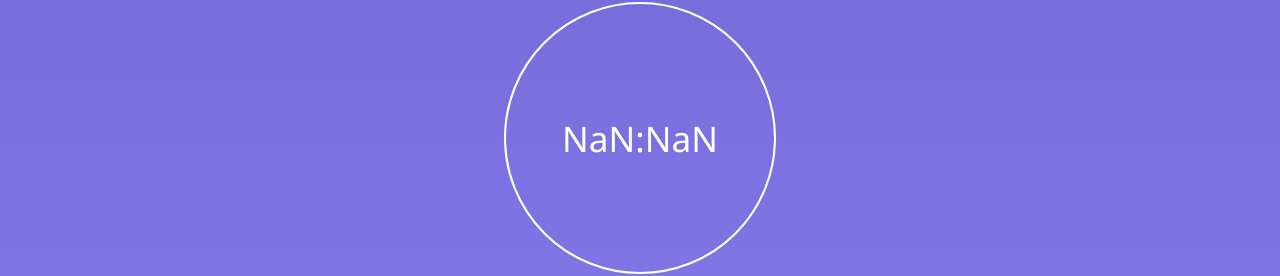
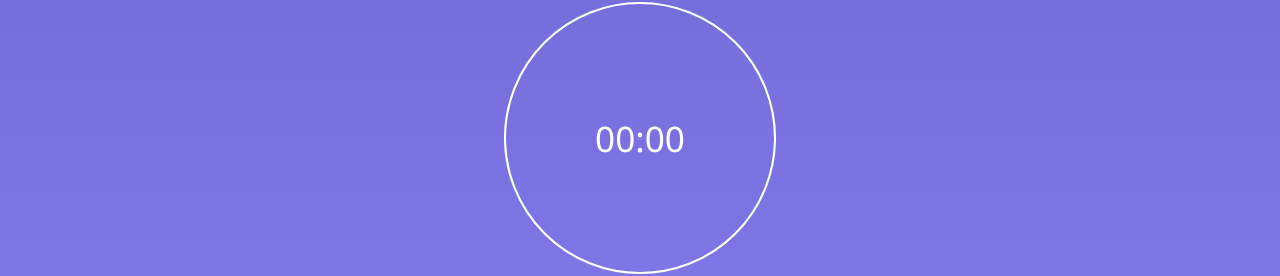
Before and after one commit to naso22/pomodoro-timer, a Vue app in the folder my-project/: page / in a window 1280 px wide. Shown: the part 112-388 px from the top of the page. Built offline with nearby package versions, Linux system fonts and the light colour scheme.

Commit message:
親から子へデータを渡した

```diff
--- a/my-project/src/components/pomorodo/TheTime.vue
+++ b/my-project/src/components/pomorodo/TheTime.vue
@@ -14,7 +14,7 @@
             <span class="time-left-label">{{ timeLeftString }}</span>
         </div>
     </div>
-    <time-control @send-data="handleData"></time-control>
+    <time-control @custom-event="Change"></time-control>
 </template>
 
 <script>
@@ -27,7 +27,10 @@ export default {
         return {
             endTime: new Date().getTime() + 60 * 60000, // 1分後を指定
             timeDiff: 0,
-            timer: null
+            timer: null,
+            limit:0,
+            elapsed:0
+
         };
     },
     methods: {
@@ -36,6 +39,11 @@ export default {
             return String(num).padStart(2, '0');
         },
 
+        Change(timeElapsed, timeLimit) {
+            this.limit = timeElapsed
+            this.elapsed = timeLimit
+
+        }
     },
     computed: {
         // e.g. timeLeft of 100 -> '01:40'
@@ -57,6 +65,7 @@ export default {
             return `${elapsedDash} ${totalLength}`;
         },
     },
+    // Register props to be set from App.vue
 };
 </script>
 
--- a/my-project/src/components/pomorodo/TimeControl.vue
+++ b/my-project/src/components/pomorodo/TimeControl.vue
@@ -12,7 +12,7 @@ export default {
         return{
             timeElapsed:0,
             timerInterval: undefined,
-            timeLimit: 10,
+            timeLimit:10,
         }
     },
     methods:{
@@ -22,8 +22,8 @@ export default {
                 if (++this.timeElapsed === this.timeLimit) {
                     clearInterval(this.timerInterval);
                 }
+                this.$emit('custom-event', this.timeElapsed,this.timeLimit);
             }, 1000);
-
 
         },
     },
```
